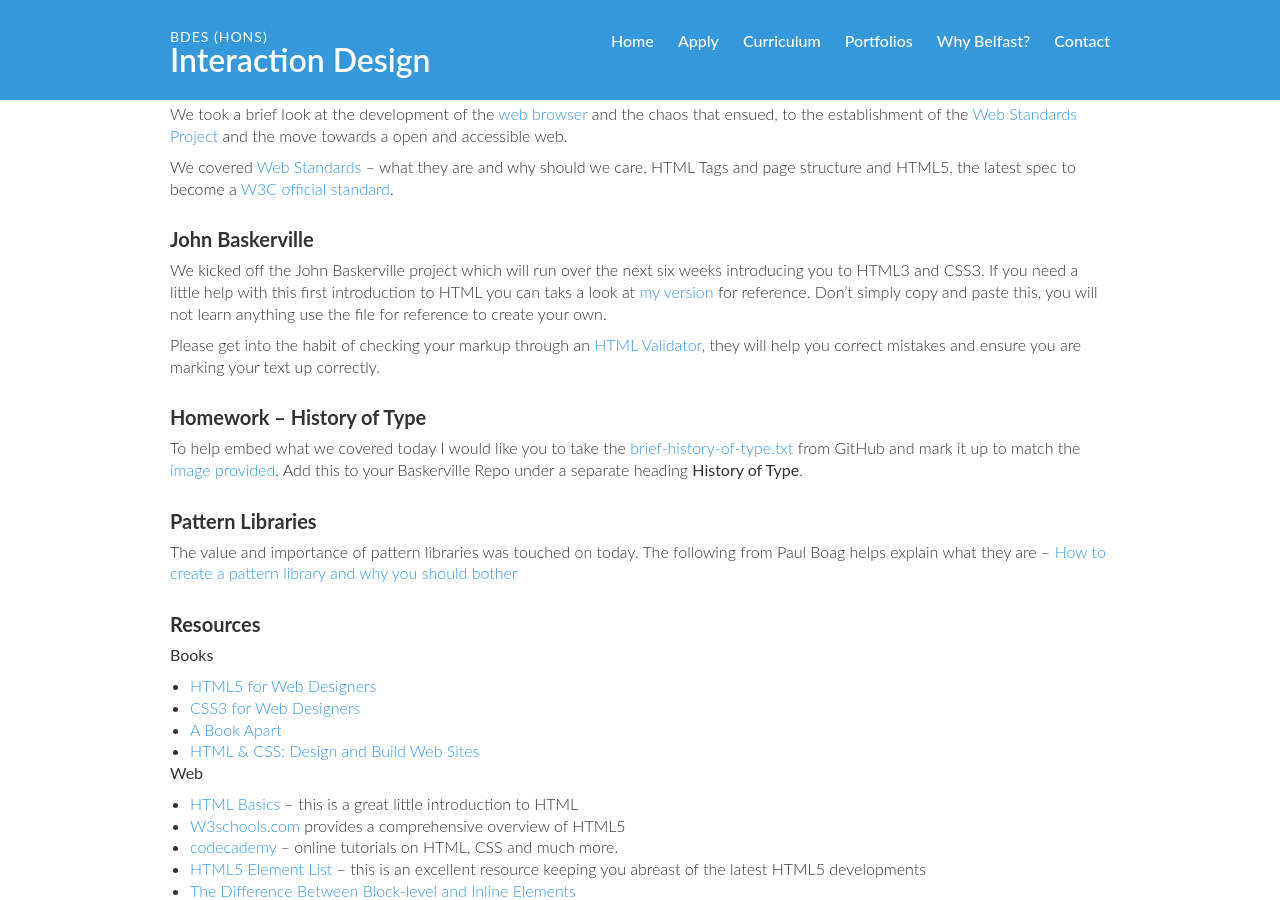
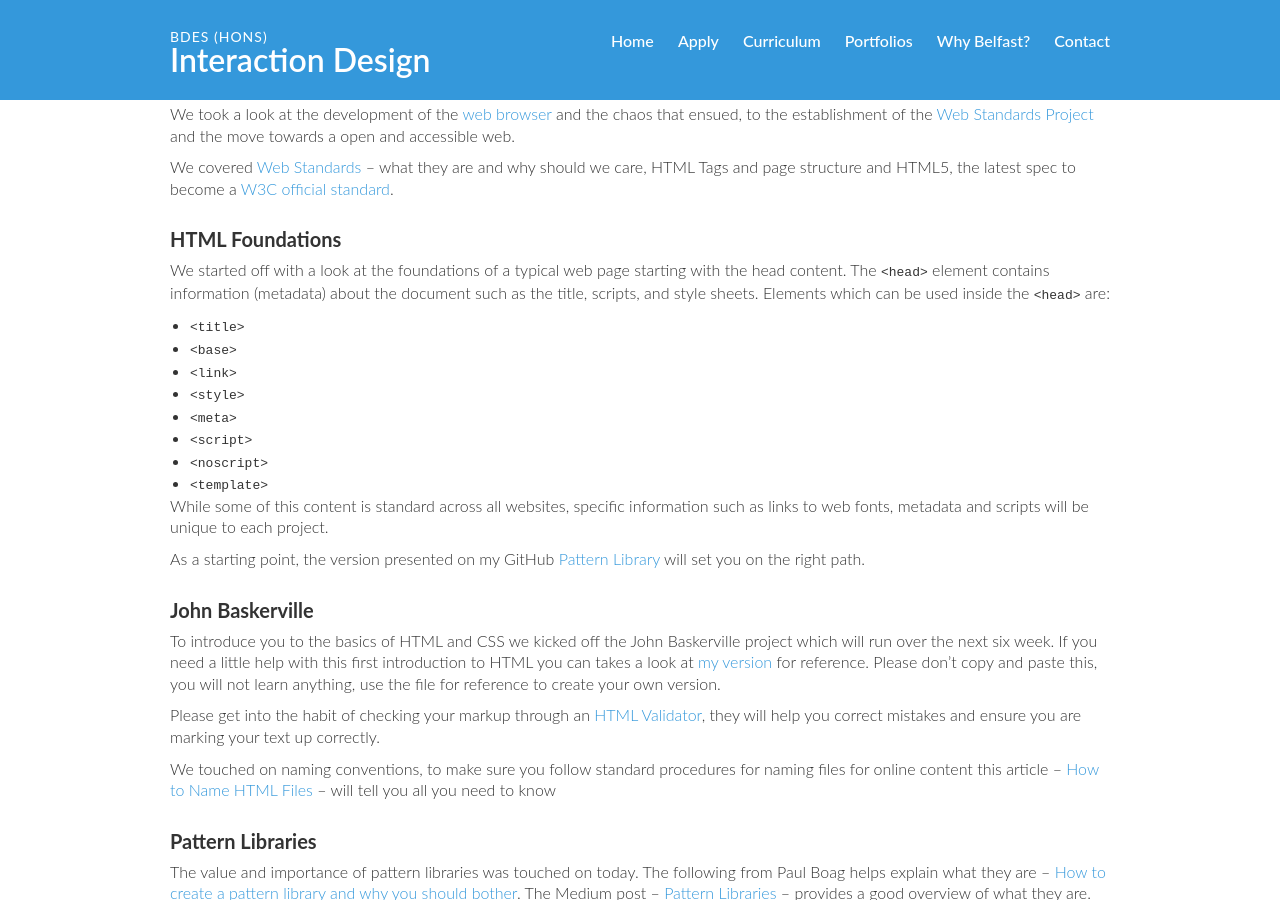
Before and after one commit to ixdbelfast/ixdbelfast.github.io, a Jekyll site: the page built from modules/IXD101/IXD101.md, in a window 1280 px wide and 900 px high, scrolled down 5193 px. Built offline with Jekyll 4.4.1, drawn with Linux system fonts in a browser that asks for light colours; our own code applies the rules of GitHub Pages for plain Markdown files; some of the changed text lies outside the part shown.

```diff
--- a/modules/IXD101/IXD101.md
+++ b/modules/IXD101/IXD101.md
@@ -211,25 +211,68 @@
 
 It is important to get this right from the start, it will make life much easier for you going forward.
 
-First, we took a look back through the past 28 years of the world wide web, from the [first web page](http://info.cern.ch) to inventor [Sir Tim Berners-Lee](http://webfoundation.org/about/vision/history-of-the-web) original proposal for the web to what it has become today.
+First, we took brief look at the history of the world wide web, from the [first web page](http://info.cern.ch) to inventor [Sir Tim Berners-Lee](http://webfoundation.org/about/vision/history-of-the-web) original proposal for the web to what it has become today.
 
-We took a brief look at the development of the [web browser](http://www.telegraph.co.uk/technology/microsoft/11577364/Web-browsers-a-brief-history.html) and the chaos that ensued, to the establishment of the [Web Standards Project](http://www.webstandards.org) and the move towards a open and accessible web.
+We took a look at the development of the [web browser](http://www.telegraph.co.uk/technology/microsoft/11577364/Web-browsers-a-brief-history.html) and the chaos that ensued, to the establishment of the [Web Standards Project](http://www.webstandards.org) and the move towards a open and accessible web.
 
 We covered [Web Standards](http://www.w3.org/standards) – what they are and why should we care, HTML Tags and page structure and HTML5, the latest spec to become a [W3C official standard](http://www.w3.org).
 
+### HTML Foundations
+
+We started off with a look at the foundations of a typical web page starting with the head content. The `<head>` element contains information (metadata) about the document such as the title, scripts, and style sheets. Elements which can be used inside the `<head>` are:
+- `<title>`
+- `<base>`
+- `<link>`
+- `<style>`
+- `<meta>`
+- `<script>`
+- `<noscript>`
+- `<template>`
+
+While some of this content is standard across all websites, specific information  such as links to web fonts, metadata and scripts will be unique to each project.
+
+As a starting point, the version presented on my GitHub [Pattern Library](https://github.com/eleventhirty/pattern_library/blob/gh-pages/objects/head.html) will set you on the right path.
+
+
+
 ### John Baskerville
 
-We kicked off the John Baskerville project which will run over the next six weeks introducing you to HTML3 and CSS3. If you need a little help with this first introduction to HTML you can taks a look at [my version](https://github.com/eleventhirty/john_baskerville) for reference. Don’t simply copy and paste this, you will not learn anything use the file for reference to create your own.
+To introduce you to the basics of HTML and CSS we kicked off the John Baskerville project which will run over the next six week. If you need a little help with this first introduction to HTML you can takes a look at [my version](https://github.com/eleventhirty/john_baskerville) for reference. Please don’t copy and paste this, you will not learn anything, use the file for reference to create your own version.
 
 Please get into the habit of checking your markup through an [HTML Validator](https://validator.w3.org), they will help you correct mistakes and ensure you are marking your text up correctly.
 
-### Homework – History of Type
-
-To help embed what we covered today I would like you to take the [brief-history-of-type.txt](resources/brief-history-of-type.txt) from GitHub and mark it up to match the [image provided](resources/html-01-make-this.jpg). Add this to your Baskerville Repo under a separate heading **History of Type**.
+We touched on naming conventions, to make sure you follow standard procedures for naming files for online content this article – [How to Name HTML Files](https://www.lifewire.com/naming-html-files-3466503) – will tell you all you need to know
 
 ### Pattern Libraries
 
-The value and importance of pattern libraries was touched on today. The following from Paul Boag helps explain what they are – [How to create a pattern library and why you should bother](https://boagworld.com/design/pattern-library/)
+The value and importance of pattern libraries was touched on today. The following from Paul Boag helps explain what they are – [How to create a pattern library and why you should bother](https://boagworld.com/design/pattern-library/). The Medium post – [Pattern Libraries](https://medium.com/@whatjackhasmade/pattern-libraries-abcc45c6144c) – provides a good overview of what they are.
+
+For a broad overview of pattern libraries and style guides [Website Style Guide Resources](http://styleguides.io/) offer a wealth of examples, articles, books and tools.
+
+**Make sure you read both articles to ensure you have a grasp of their value in the industry.**
+
+### Homework – History of Type
+
+To help embed what we covered today I would like you to take the [brief-history-of-type.txt](https://github.com/ixdbelfast/ixdbelfast.github.io/blob/master/modules/IXD101/resources/brief-history-of-type.txt) from GitHub and mark it up to match the [image provided](https://github.com/ixdbelfast/ixdbelfast.github.io/blob/master/modules/IXD101/resources/html-01-make-this.jpg). Add this to your Baskerville Repo under a separate heading **History of Type**.
+
+You can take a look at [my repo](https://github.com/eleventhirty/john_baskerville) as a reference but **DO NOT COPY** you will learn nothing from simply copying and pasting other peoples material. The best way to learn is to do it yourself.
+
+### Pattern Libraries
+
+In addition to your weekly tasks we want you to start building your own pattern library which you will use you demonstrate your knowledge of HTML and CSS over the coming weeks.
+
+To start you off you need to create a new repository on your GitHub accould naming it – **pattern_library** – make sure you clone it on your desktop version of GitHub.
+
+On your desktop version add folders:
+- objects
+- components
+- patterns
+- pages
+
+Over the following weeks we will be adding content to these folders.
+
+To kick things off you need to create two files – head.html and typography.html both of which should be saved in the **objects** folder. To make it easy for you, you can reference [my version](https://github.com/eleventhirty/pattern_library) this week
+
 
 ### Resources
 **Books**
@@ -239,11 +282,11 @@
 + [HTML & CSS: Design and Build Web Sites](http://www.htmlandcssbook.com)
 
 **Web**
-+ [HTML Basics](https://developer.mozilla.org/en-US/Learn/Getting_started_with_the_web/HTML_basics) – this is a great little introduction to HTML
++ [HTML Basics](https://developer.mozilla.org/en-US/Learn/Getting_started_with_the_web/HTML_basics) – an excellent introduction to HTML
 + [W3schools.com](https://www.w3schools.com/html/default.asp) provides a comprehensive overview of HTML5
 + [codecademy](http://www.codecademy.com) – online tutorials on HTML, CSS and much more.
 + [HTML5 Element List](https://developer.mozilla.org/en/docs/Web/Guide/HTML/HTML5/HTML5_element_list) – this is an excellent resource keeping you abreast of the latest HTML5 developments
-+ [The Difference Between Block-level and Inline Elements](http://www.impressivewebs.com/difference-block-inline-css/)
++ [The Difference Between Block-level and Inline Elements](http://www.impressivewebs.com/difference-block-inline-css/) click on the HTML Elements link under **References** to see the list of available elements.
 
 ---
 
```
Also changed, not shown: _data/yeargroup.yml (+20 -2 lines).
